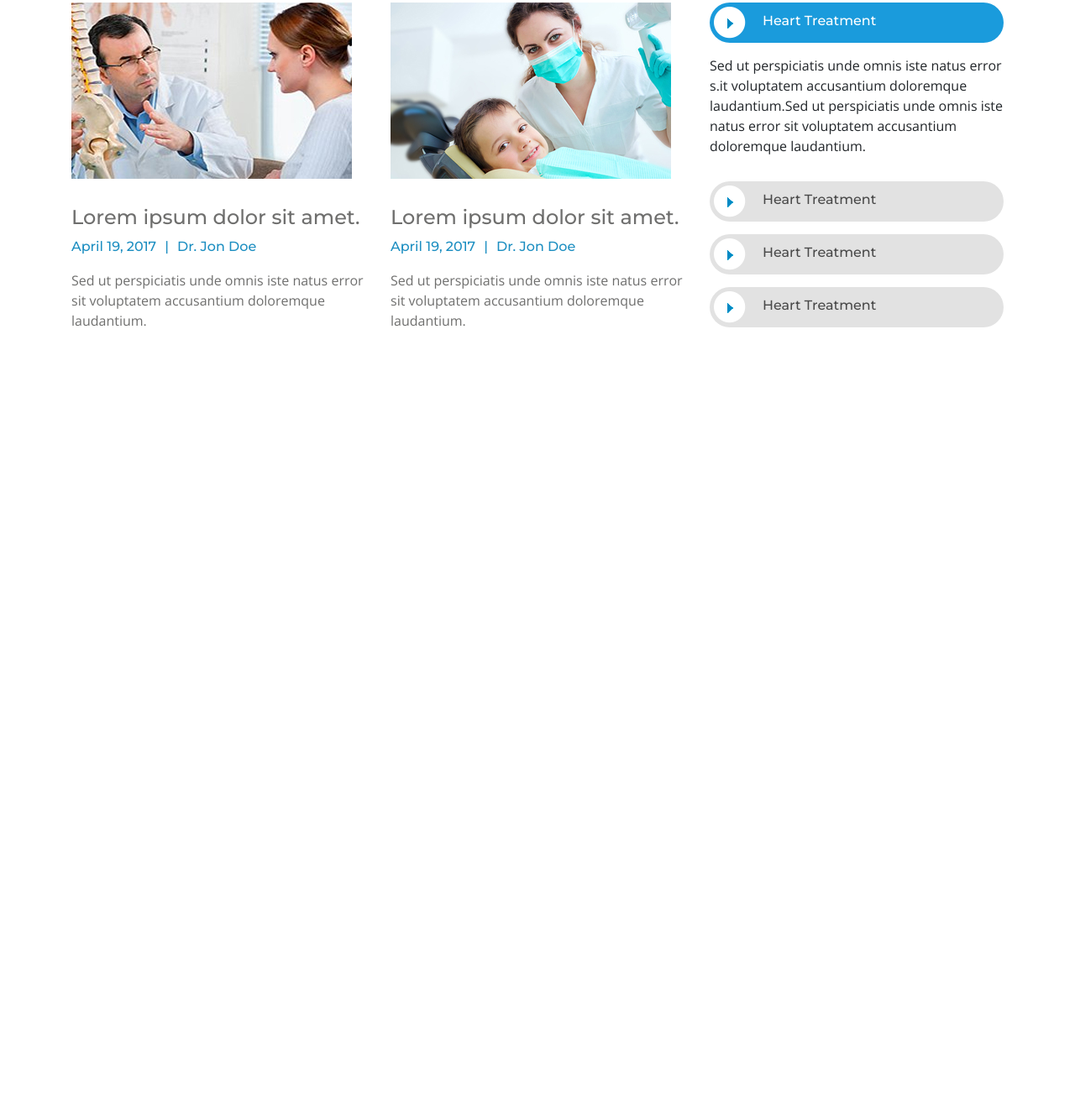
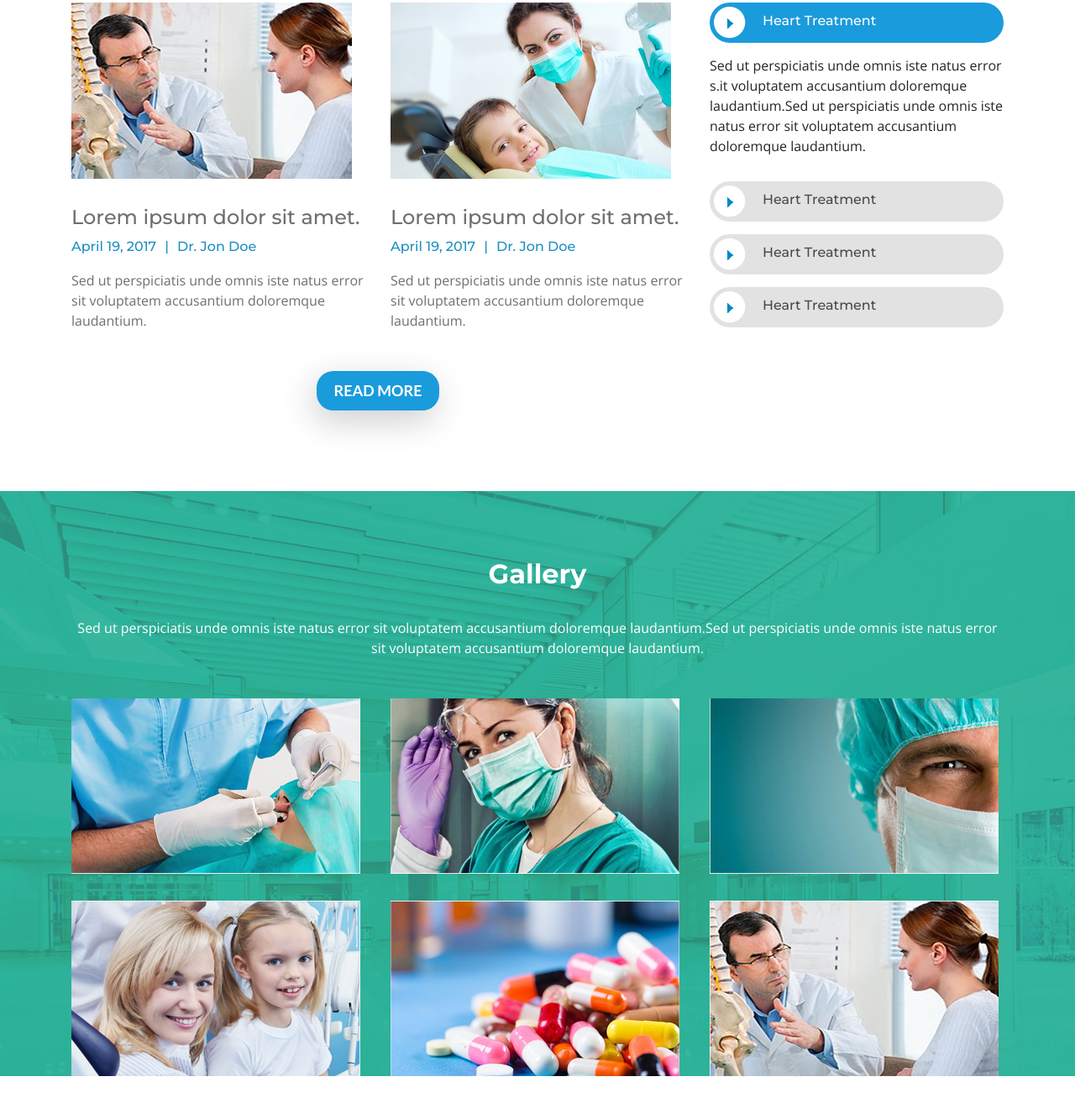
Before and after one commit to JulianaIzm/Care-Point, a plain HTML site: page index.html in a window 1280 px wide. Shown: the part 2628-3948 px from the top of the page at 84% size. Before the commit the page ends 3038 px from the top, so only its background shows below. Drawn offline with nearby package versions, Linux system fonts and the light colour scheme.

Commit message:
Gallery done

```diff
--- a/css/style.css
+++ b/css/style.css
@@ -313,3 +313,40 @@ h1 {
 .textarea__grey p {
     color: #494949;
 }
+
+.ta-btn {
+    display: flex;
+    justify-content: center;
+}
+
+.ta-btn button {
+    margin-top: 2rem;
+    margin-bottom: 6rem;
+}
+
+/* Gallery */
+.gallery {
+    background: url("../img/Gallery/bg-gallery.png") no-repeat center;
+    background-size: cover;
+}
+
+.gallery-info {
+    color: #fff;
+    text-align: center;
+    margin-top: 5rem;
+    margin-bottom: 2rem;
+}
+
+.gallery-info h2 {
+    font-family: 'Montserrat', sans-serif;
+    font-weight: 700;
+    margin-bottom: 2rem;
+}
+
+.gallery-first-line {
+    margin-bottom: 2rem;
+}
+
+.gallery-second-line {
+    margin-bottom: 5rem;
+}
--- a/index.html
+++ b/index.html
@@ -303,8 +303,34 @@
                     </button>
                 </div>
             </div>
+            <div class="row">
+                <div class="col-8 ta-btn">
+                    <button type="button" class="header-button">Read more</button>
+                </div>
+                <div class="col-4"></div>
+            </div>
         </section>
         <!-- Gallery -->
+        <section class="container-fluid gallery">
+            <div class="container">
+                <div class="row">
+                    <div class="col-12 gallery-info">
+                        <h2>Gallery</h2>
+                        <p>Sed ut perspiciatis unde omnis iste natus error sit voluptatem accusantium doloremque laudantium.Sed ut perspiciatis unde omnis iste natus error sit voluptatem accusantium doloremque laudantium.</p>
+                    </div>
+                </div>
+                <div class="row gallery-first-line">
+                    <div class="col-4"><img src="img/Gallery/pic1.jpg" alt=""></div>
+                    <div class="col-4"><img src="img/Gallery/pic2.jpg" alt=""></div>
+                    <div class="col-4"><img src="img/Gallery/pic3.jpg" alt=""></div>
+                </div>
+                <div class="row gallery-second-line">
+                    <div class="col-4"><img src="img/Gallery/pic4.jpg" alt=""></div>
+                    <div class="col-4"><img src="img/Gallery/pic5.jpg" alt=""></div>
+                    <div class="col-4"><img src="img/Gallery/pic6.jpg" alt=""></div>
+                </div>
+            </div>
+        </section>
         <!-- Our team -->
         <!-- Quick action bar -->
         <!-- Footer -->
```
